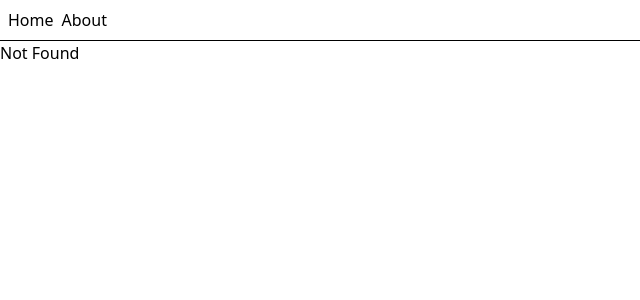
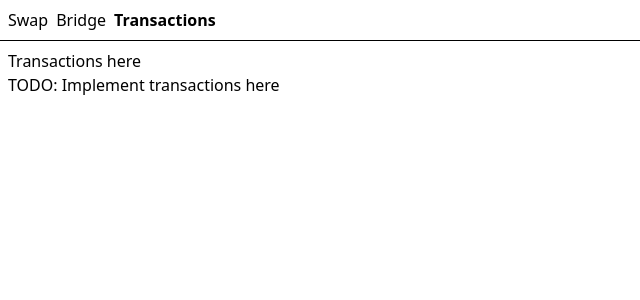
Before and after one commit to mauricedesaxe/interop-takehome, a React (Vite) app: page /transactions in a window 1280 px wide. Before the commit this address had no page. Shown: the top 300 px of the page, without its empty margins (0-640 px from the left). Built offline with nearby package versions, Linux system fonts and the light colour scheme.

Commit message:
feat: add basic routes for each action / feature

```diff
--- a/src/routeTree.gen.ts
+++ b/src/routeTree.gen.ts
@@ -11,14 +11,21 @@
 // Import Routes
 
 import { Route as rootRoute } from './routes/__root'
-import { Route as AboutImport } from './routes/about'
+import { Route as TransactionsImport } from './routes/transactions'
+import { Route as BridgeImport } from './routes/bridge'
 import { Route as IndexImport } from './routes/index'
 
 // Create/Update Routes
 
-const AboutRoute = AboutImport.update({
-  id: '/about',
-  path: '/about',
+const TransactionsRoute = TransactionsImport.update({
+  id: '/transactions',
+  path: '/transactions',
+  getParentRoute: () => rootRoute,
+} as any)
+
+const BridgeRoute = BridgeImport.update({
+  id: '/bridge',
+  path: '/bridge',
   getParentRoute: () => rootRoute,
 } as any)
 
@@ -39,11 +46,18 @@ declare module '@tanstack/react-router' {
       preLoaderRoute: typeof IndexImport
       parentRoute: typeof rootRoute
     }
-    '/about': {
-      id: '/about'
-      path: '/about'
-      fullPath: '/about'
-      preLoaderRoute: typeof AboutImport
+    '/bridge': {
+      id: '/bridge'
+      path: '/bridge'
+      fullPath: '/bridge'
+      preLoaderRoute: typeof BridgeImport
+      parentRoute: typeof rootRoute
+    }
+    '/transactions': {
+      id: '/transactions'
+      path: '/transactions'
+      fullPath: '/transactions'
+      preLoaderRoute: typeof TransactionsImport
       parentRoute: typeof rootRoute
     }
   }
@@ -53,37 +67,42 @@ declare module '@tanstack/react-router' {
 
 export interface FileRoutesByFullPath {
   '/': typeof IndexRoute
-  '/about': typeof AboutRoute
+  '/bridge': typeof BridgeRoute
+  '/transactions': typeof TransactionsRoute
 }
 
 export interface FileRoutesByTo {
   '/': typeof IndexRoute
-  '/about': typeof AboutRoute
+  '/bridge': typeof BridgeRoute
+  '/transactions': typeof TransactionsRoute
 }
 
 export interface FileRoutesById {
   __root__: typeof rootRoute
   '/': typeof IndexRoute
-  '/about': typeof AboutRoute
+  '/bridge': typeof BridgeRoute
+  '/transactions': typeof TransactionsRoute
 }
 
 export interface FileRouteTypes {
   fileRoutesByFullPath: FileRoutesByFullPath
-  fullPaths: '/' | '/about'
+  fullPaths: '/' | '/bridge' | '/transactions'
   fileRoutesByTo: FileRoutesByTo
-  to: '/' | '/about'
-  id: '__root__' | '/' | '/about'
+  to: '/' | '/bridge' | '/transactions'
+  id: '__root__' | '/' | '/bridge' | '/transactions'
   fileRoutesById: FileRoutesById
 }
 
 export interface RootRouteChildren {
   IndexRoute: typeof IndexRoute
-  AboutRoute: typeof AboutRoute
+  BridgeRoute: typeof BridgeRoute
+  TransactionsRoute: typeof TransactionsRoute
 }
 
 const rootRouteChildren: RootRouteChildren = {
   IndexRoute: IndexRoute,
-  AboutRoute: AboutRoute,
+  BridgeRoute: BridgeRoute,
+  TransactionsRoute: TransactionsRoute,
 }
 
 export const routeTree = rootRoute
@@ -97,14 +116,18 @@ export const routeTree = rootRoute
       "filePath": "__root.tsx",
       "children": [
         "/",
-        "/about"
+        "/bridge",
+        "/transactions"
       ]
     },
     "/": {
       "filePath": "index.tsx"
     },
-    "/about": {
-      "filePath": "about.tsx"
+    "/bridge": {
+      "filePath": "bridge.tsx"
+    },
+    "/transactions": {
+      "filePath": "transactions.tsx"
     }
   }
 }
--- a/src/routes/__root.tsx
+++ b/src/routes/__root.tsx
@@ -5,10 +5,13 @@ export const Route = createRootRoute({
     <>
       <div className="p-2 flex gap-2">
         <Link to="/" className="[&.active]:font-bold">
-          Home
+          Swap
         </Link>{" "}
-        <Link to="/about" className="[&.active]:font-bold">
-          About
+        <Link to="/bridge" className="[&.active]:font-bold">
+          Bridge
+        </Link>{" "}
+        <Link to="/transactions" className="[&.active]:font-bold">
+          Transactions
         </Link>
       </div>
       <hr />
--- a/src/routes/about.tsx
+++ /dev/null
@@ -1,9 +0,0 @@
-import { createFileRoute } from "@tanstack/react-router";
-
-export const Route = createFileRoute("/about")({
-  component: About,
-});
-
-function About() {
-  return <div className="p-2">Hello from About!</div>;
-}
--- /dev/null
+++ b/src/routes/bridge.tsx
@@ -0,0 +1,14 @@
+import { createFileRoute } from "@tanstack/react-router";
+
+export const Route = createFileRoute("/bridge")({
+  component: Bridge,
+});
+
+function Bridge() {
+  return (
+    <div className="p-2">
+      <h3>Bridge here</h3>
+      <p>TODO: Implement bridge here</p>
+    </div>
+  );
+}
--- a/src/routes/index.tsx
+++ b/src/routes/index.tsx
@@ -7,7 +7,8 @@ export const Route = createFileRoute("/")({
 function Index() {
   return (
     <div className="p-2">
-      <h3>Welcome Home!</h3>
+      <h3>Swap here</h3>
+      <p>TODO: Implement swap here</p>
     </div>
   );
 }
--- /dev/null
+++ b/src/routes/transactions.tsx
@@ -0,0 +1,14 @@
+import { createFileRoute } from "@tanstack/react-router";
+
+export const Route = createFileRoute("/transactions")({
+  component: Transactions,
+});
+
+function Transactions() {
+  return (
+    <div className="p-2">
+      <h3>Transactions here</h3>
+      <p>TODO: Implement transactions here</p>
+    </div>
+  );
+}
```
